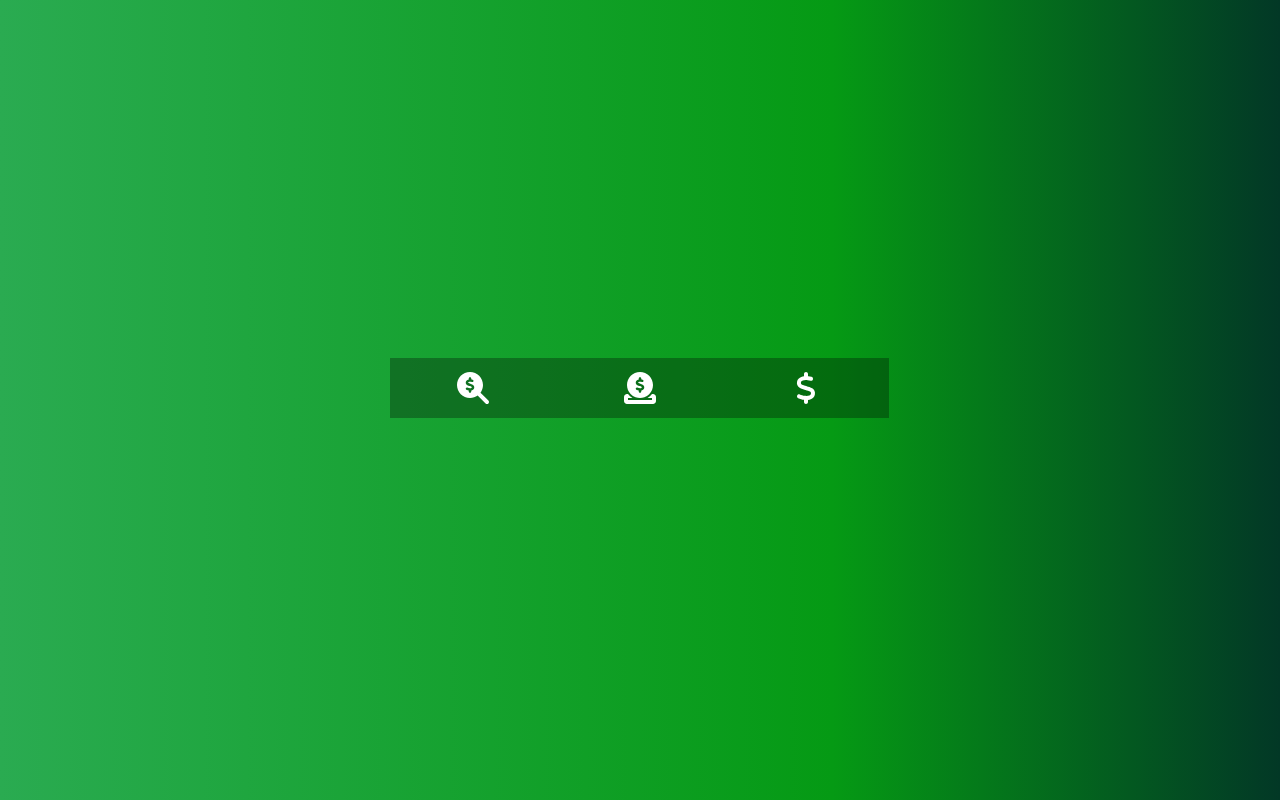
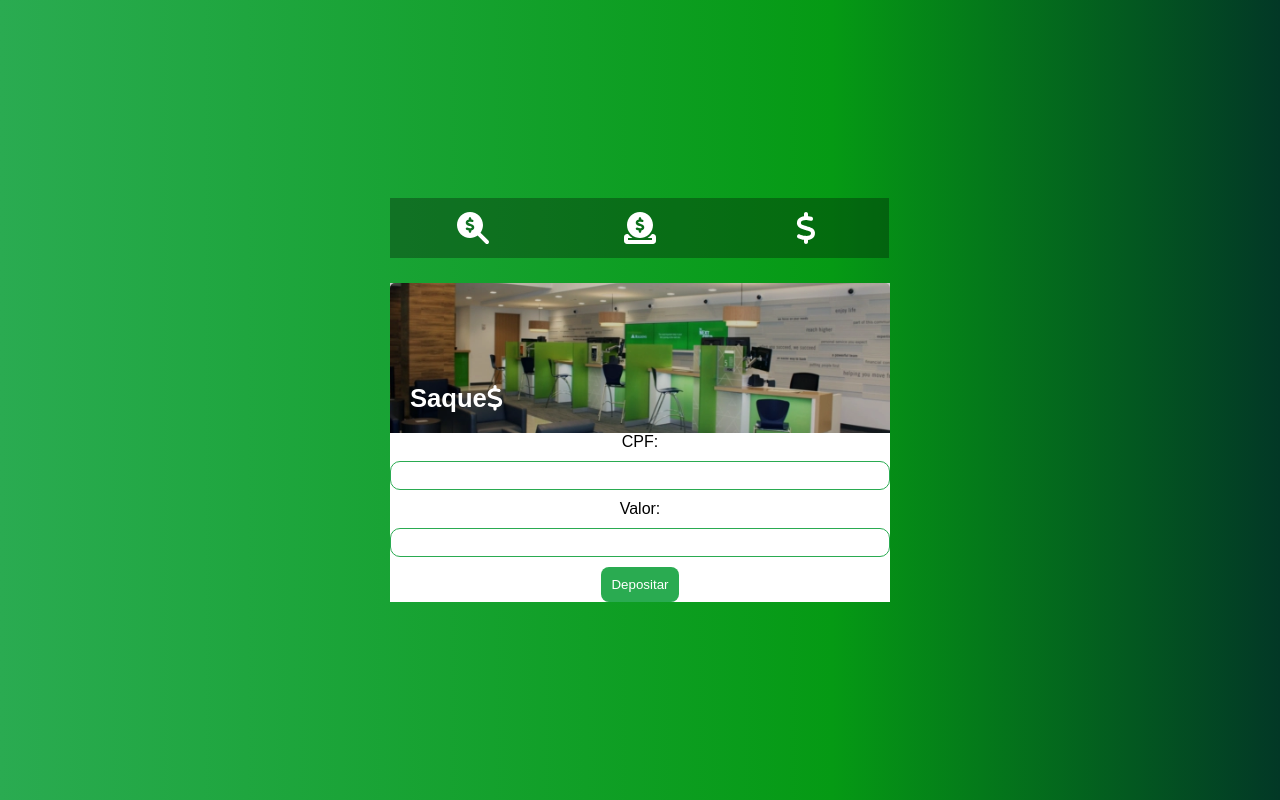
Before and after one commit to Matheuscp1/mini-bank, a React (Create React App) app: page /withdraw in a window 1280 px wide. Before the commit this address had no page. Built offline with nearby package versions, Linux system fonts and the light colour scheme.

Commit message:
feat: add Withdraw

```diff
--- a/src/App.js
+++ b/src/App.js
@@ -7,6 +7,7 @@ import Content from "./components/Content";
 function App() {
   return (
     <Router>
+      <div></div>
       <Header></Header>
       <Content></Content>
     </Router>
--- a/src/components/Content.css
+++ b/src/components/Content.css
@@ -3,4 +3,5 @@
     flex-grow: 1;
     background-color: #cdcdcd;
     width: 500px;
+
 }
--- a/src/components/Content.jsx
+++ b/src/components/Content.jsx
@@ -2,13 +2,14 @@ import "./Content.css";
 import React from "react";
 import { Route, Routes } from "react-router-dom";
 import Transations from "./Transations";
+import Withdraw from "./Withdraw";
 
 const Content = (props) => (
   <main className="Content">
     <Routes>
       <Route path="/" element={<Transations />} />
 
-      <Route path="ss" element={<Transations />} />
+      <Route path="withdraw" element={<Withdraw />} />
     </Routes>
   </main>
 );
--- a/src/components/Header.jsx
+++ b/src/components/Header.jsx
@@ -16,7 +16,7 @@ const Header = (props) => (
     <Link to="/deposit">
       <FontAwesomeIcon icon={faCircleDollarToSlot} size="2x" color="white" />
     </Link>
-    <Link to="/plunder">
+    <Link to="/withdraw">
       <FontAwesomeIcon icon={faDollarSign} size="2x" color="white" />
     </Link>
   </div>
--- /dev/null
+++ b/src/components/Withdraw.css
@@ -0,0 +1,38 @@
+/* create new blog form */
+.create {
+    max-width: 500px;
+    width: 500px;
+    background: #fff;
+/*     margin: 0 auto;
+    text-align: center; */
+
+  }
+  .create label {
+    text-align: center;
+    display: block;
+  }
+
+  .create input{
+    width: 100%;
+    padding: 6px 10px;
+    margin: 10px 0;
+    border: 1px solid rgb(42, 171, 81);;
+    box-sizing: border-box;
+    display: block;
+    border-radius: 10px;
+  }
+  .create button {
+
+    background: rgb(42, 171, 81);
+    color: #fff;
+    border: 0;
+    padding: 10px;
+    padding-bottom: 10px;
+    border-radius: 8px;
+    cursor: pointer;
+    margin:  0 auto;
+
+    display: block;
+    right: 50%;
+    left: 50%;
+  }
--- /dev/null
+++ b/src/components/Withdraw.jsx
@@ -0,0 +1,50 @@
+import React, { useState } from "react";
+import { FontAwesomeIcon } from "@fortawesome/react-fontawesome";
+
+import { faDollarSign } from "@fortawesome/free-solid-svg-icons";
+import { useNavigate } from "react-router-dom";
+import "./Withdraw.css";
+const Withdraw = (props) => {
+  const [cpf, setCpf] = useState("");
+  const [valor, setValor] = useState("");
+  const history = useNavigate();
+
+
+
+
+  return (
+    <div className="menu-container">
+      <div className="header-img">
+        <div className="overlay"></div>
+        <div className="balance">
+          <h1>
+            Saque
+            <FontAwesomeIcon icon={faDollarSign} size="1x" color="white" />
+          </h1>
+        </div>
+      </div>
+      <div className="create">
+        <form >
+          <label>CPF:</label>
+          <input
+            type="text"
+            required
+            onBlur={(e) => setCpf(e.target.value)}
+            value={cpf}
+            onChange={(e) => setCpf(e.target.value)}
+          />
+          <label>Valor:</label>
+          <input
+            type="text"
+            required
+            value={valor}
+            onChange={(e) => setValor(e.target.value)}
+          />
+          <button>Depositar</button>
+        </form>
+      </div>
+    </div>
+  );
+};
+
+export default Withdraw;
```
